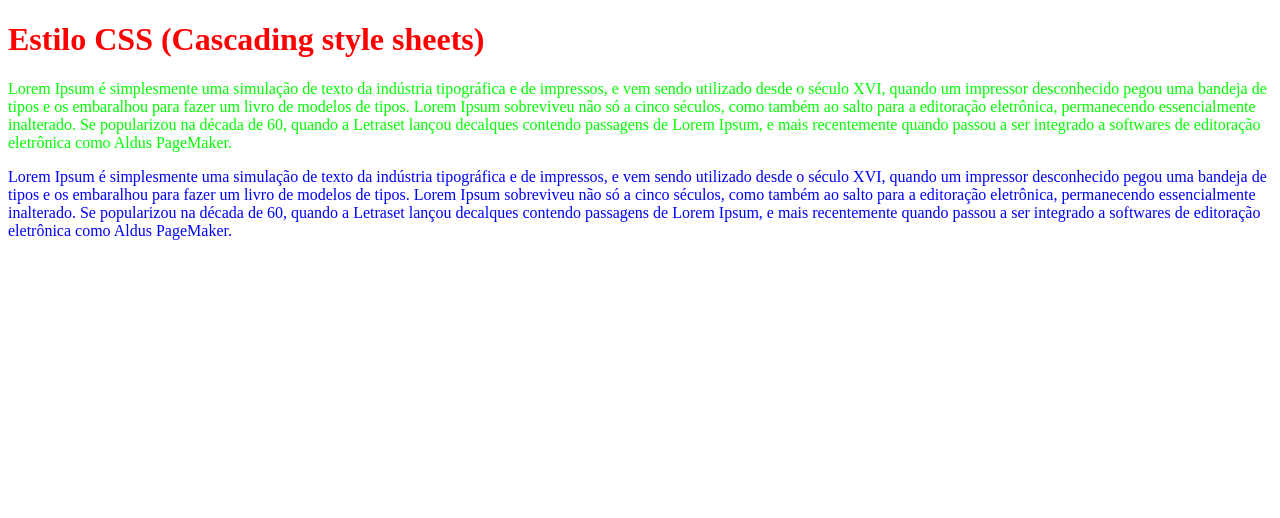
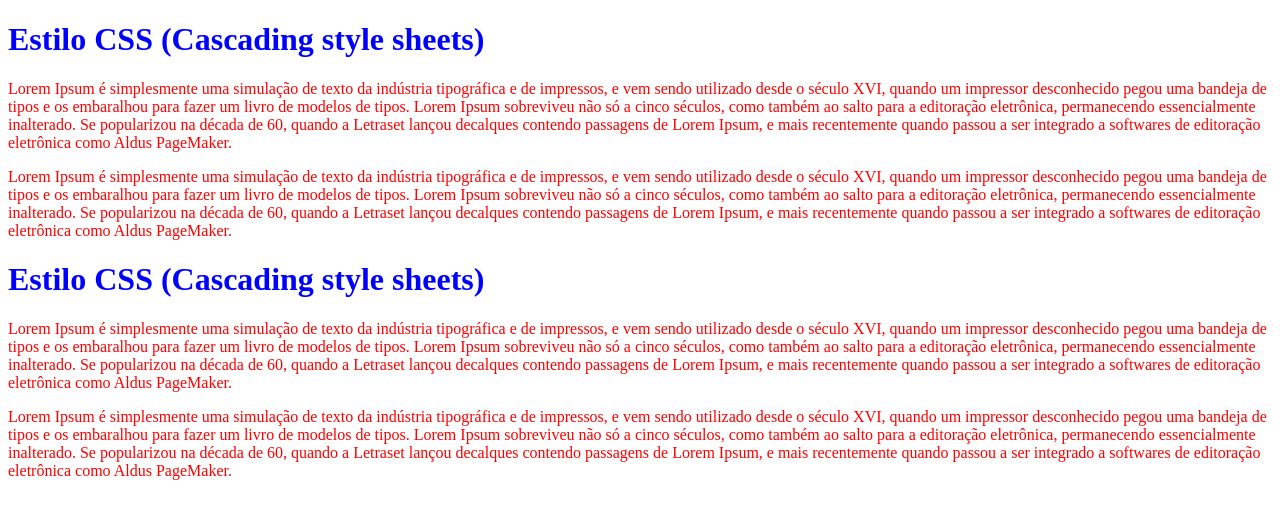
Before and after one commit to MunrraMT/CSS3, a plain HTML site: page Aulas/inline-style.html in a window 1280 px wide. Drawn offline with Linux system fonts and the light colour scheme.

Commit message:
Aula 26. Seletores CSS

```diff
--- a/Aulas/inline-style.html
+++ b/Aulas/inline-style.html
@@ -5,14 +5,28 @@
     <meta name="viewport" content="width=device-width, initial-scale=1.0">
     <meta http-equiv="X-UA-Compatible" content="ie=edge">
     <title>Inline Style</title>
+    <style type="text/css">
+
+        p {color: rgb(255, 0, 0);}
+        h1 {color: rgb(0, 0, 255);}
+
+    </style>
 </head>
 <body>
 
-    <h1 style="color: rgb(255, 0, 0);""> Estilo CSS (Cascading style sheets)</h1>
-    <p style="color: rgb(0, 255, 0);">
+    <h1> Estilo CSS (Cascading style sheets)</h1>
+    <p>
         Lorem Ipsum é simplesmente uma simulação de texto da indústria tipográfica e de impressos, e vem sendo utilizado desde o século XVI, quando um impressor desconhecido pegou uma bandeja de tipos e os embaralhou para fazer um livro de modelos de tipos. Lorem Ipsum sobreviveu não só a cinco séculos, como também ao salto para a editoração eletrônica, permanecendo essencialmente inalterado. Se popularizou na década de 60, quando a Letraset lançou decalques contendo passagens de Lorem Ipsum, e mais recentemente quando passou a ser integrado a softwares de editoração eletrônica como Aldus PageMaker.
     </p>
-    <p style="color: rgb(0, 0, 255);">
+    <p>
+        Lorem Ipsum é simplesmente uma simulação de texto da indústria tipográfica e de impressos, e vem sendo utilizado desde o século XVI, quando um impressor desconhecido pegou uma bandeja de tipos e os embaralhou para fazer um livro de modelos de tipos. Lorem Ipsum sobreviveu não só a cinco séculos, como também ao salto para a editoração eletrônica, permanecendo essencialmente inalterado. Se popularizou na década de 60, quando a Letraset lançou decalques contendo passagens de Lorem Ipsum, e mais recentemente quando passou a ser integrado a softwares de editoração eletrônica como Aldus PageMaker.
+    </p>
+
+    <h1> Estilo CSS (Cascading style sheets)</h1>
+    <p>
+        Lorem Ipsum é simplesmente uma simulação de texto da indústria tipográfica e de impressos, e vem sendo utilizado desde o século XVI, quando um impressor desconhecido pegou uma bandeja de tipos e os embaralhou para fazer um livro de modelos de tipos. Lorem Ipsum sobreviveu não só a cinco séculos, como também ao salto para a editoração eletrônica, permanecendo essencialmente inalterado. Se popularizou na década de 60, quando a Letraset lançou decalques contendo passagens de Lorem Ipsum, e mais recentemente quando passou a ser integrado a softwares de editoração eletrônica como Aldus PageMaker.
+    </p>
+    <p>
         Lorem Ipsum é simplesmente uma simulação de texto da indústria tipográfica e de impressos, e vem sendo utilizado desde o século XVI, quando um impressor desconhecido pegou uma bandeja de tipos e os embaralhou para fazer um livro de modelos de tipos. Lorem Ipsum sobreviveu não só a cinco séculos, como também ao salto para a editoração eletrônica, permanecendo essencialmente inalterado. Se popularizou na década de 60, quando a Letraset lançou decalques contendo passagens de Lorem Ipsum, e mais recentemente quando passou a ser integrado a softwares de editoração eletrônica como Aldus PageMaker.
     </p>
 
```
